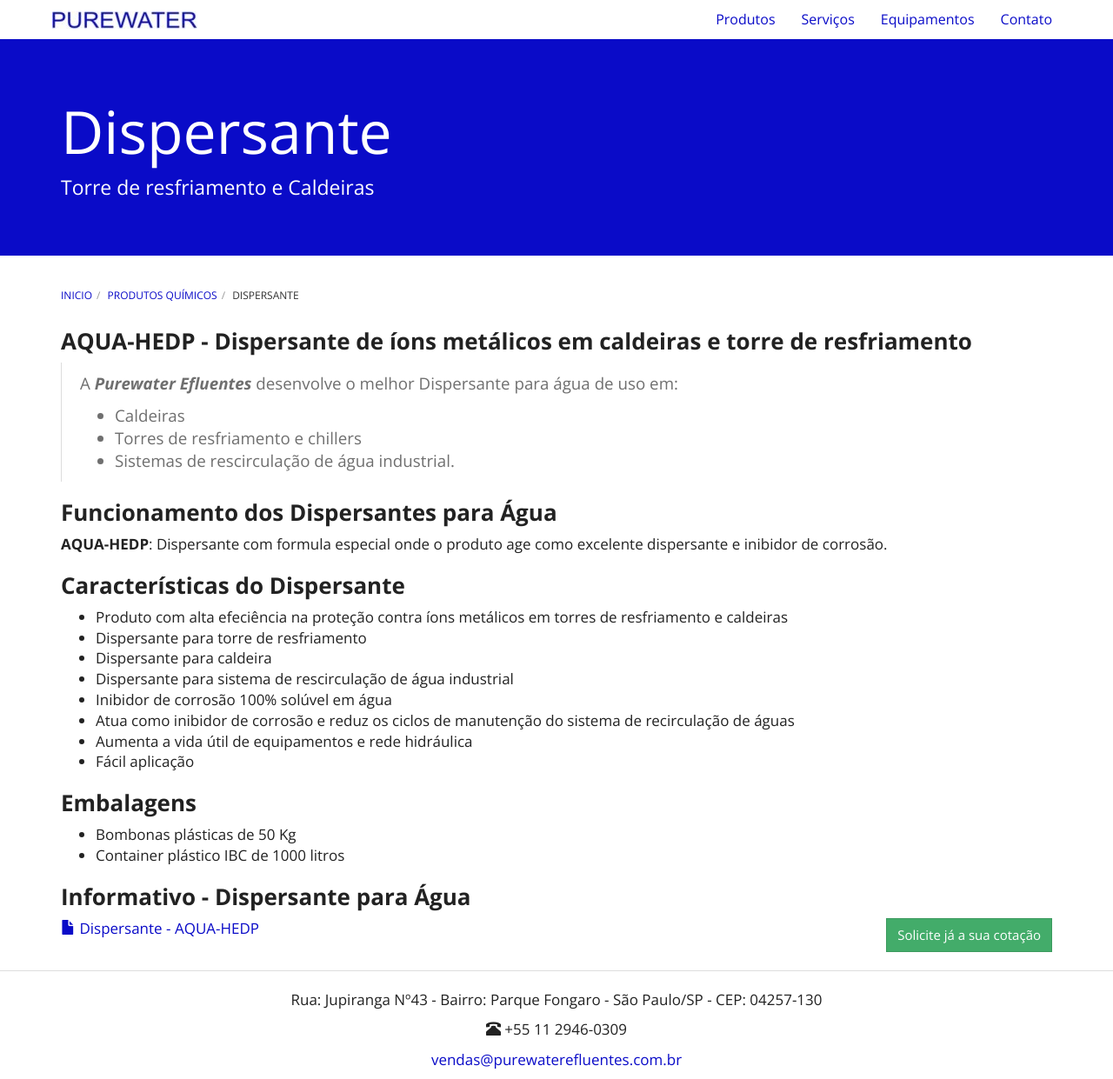
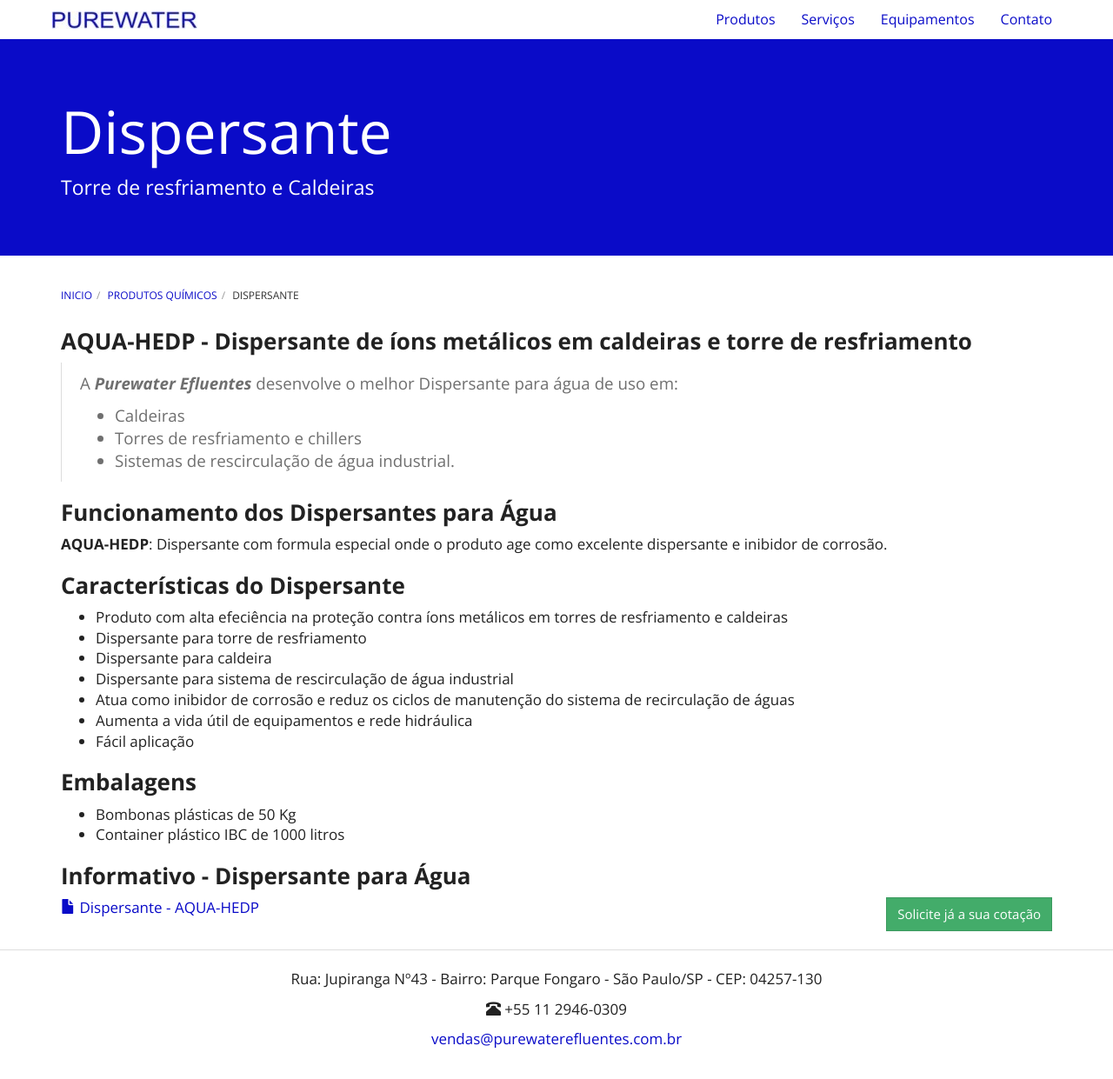
Before and after one commit to purewaterefluentes/purewaterefluentes.github.io, a Jekyll site: the page built from produtos/dispersante-para-agua-torre-resfriamento.md, in a window 1280 px wide and 1241 px high. Shown: the whole window at 87% size. Built offline with Jekyll 4.4.1, drawn with Linux system fonts in a browser that asks for light colours; nearby versions of some CDN libraries; library files that are not in the unit come from our copies.

Commit message:
Update dispersante-para-agua-torre-resfriamento.md

```diff
--- a/produtos/dispersante-para-agua-torre-resfriamento.md
+++ b/produtos/dispersante-para-agua-torre-resfriamento.md
@@ -24,7 +24,6 @@
 - Dispersante para torre de resfriamento
 - Dispersante para caldeira
 - Dispersante para sistema de rescirculação de água industrial
-- Inibidor de corrosão 100% solúvel em água
 - Atua como inibidor de corrosão e reduz os ciclos de manutenção do sistema de recirculação de águas
 - Aumenta a vida útil de equipamentos e rede hidráulica
 - Fácil aplicação
```
